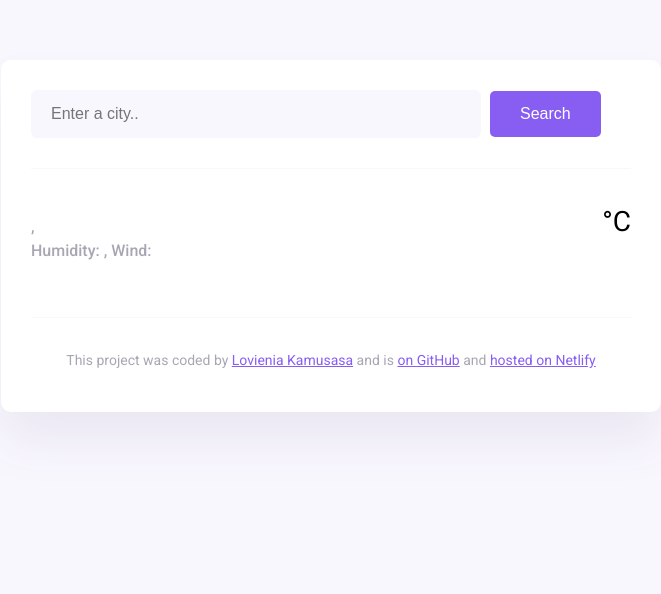
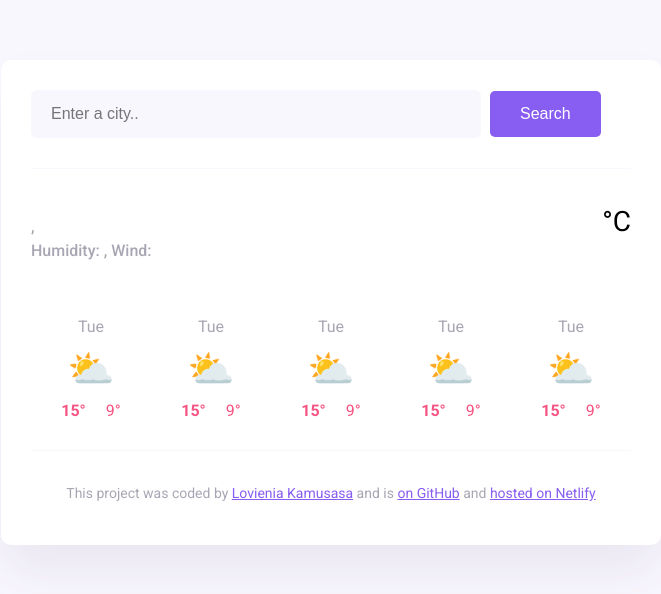
Before and after one commit to lkenya/week7-vanilla-weather-app, a website built with Parcel: page index.html in a window 1280 px wide. Shown: the whole page, without its empty margins (309-970 px from the left). Built offline with nearby package versions, Linux system fonts and the light colour scheme; no server answers.

Commit message:
Injected forecast HTML from Javascript

```diff
--- a/index.html
+++ b/index.html
@@ -41,13 +41,11 @@
           </div>
           <div class="current-temperature-container">
             <div class="current-temperature-icon" id="icon"></div>
-            <div
-              class="current-temperature-value"
-              id="current-temperature"
-            ></div>
+            <div class="current-temperature-value"id="current-temperature"></div>
             <div class="current-temperature-unit" id="unit">°C</div>
           </div>
         </div>
+        <div class="weather-forecast" id="forecast"></div>
       </main>
       <footer>
         <p>
--- a/src/index.js
+++ b/src/index.js
@@ -59,6 +59,28 @@ function formatDate(date) {
   return `${formattedDay} ${hours}:${minutes}`;
 }
 
+function displayForecast() {
+  let forecastElement = document.querySelector("#forecast");
+  let days = ["Tue", "Wed", "Thu", "Fri", "Sat"];
+  let forecastHtml = "";
+
+  days.forEach(function (day) {
+    forecastHtml += `
+        <div class="weather-forecast-day">
+        <div class="weather-forecast-date">Tue</div>
+        <div class="weather-forecast-icon">⛅</div>
+        <div class="weather-forecast-temperatures">
+            <div class="weather-forecast-temperature"><strong>15&deg;</strong></div>
+            <div class="weather-forecast-temperature">9&deg;</div>
+        </div>
+        </div>
+    `;
+  });
+
+  forecastElement.innerHTML = forecastHtml;
+}
+
 let searchForm = document.querySelector("#search-form");
 searchForm.addEventListener("submit", handleSearchSubmit);
 searchWeatherCity("Harare");
+displayForecast();
--- a/src/styles.css
+++ b/src/styles.css
@@ -14,7 +14,6 @@ a {
   padding: 30px;
   border-radius: 10px;
   box-shadow: 0 30px 50px rgba(65, 50, 100, 0.08);
-
 }
 
 header {
@@ -88,7 +87,32 @@ main {
   margin-top: 6px;
   font-size: 28px;
 }
-
+.weather-forecast {
+  display: flex;
+  justify-content: space-around;
+  margin-top: 30px;
+}
+.weather-forecast-date {
+  text-align: center;
+  font-size: 16px;
+  line-height: 20px;
+  color: rgba(39, 33, 66, 0.4);
+  margin-bottom: 10px;
+}
+.weather-forecast-icon {
+  text-align: center;
+  font-size: 38px;
+}
+.weather-forecast-temperatures {
+  text-align: center;
+  color: #f65282;
+  display: flex;
+  justify-content: center;
+  margin-top: 10px;
+}
+.weather-forecast-temperature {
+  padding: 0 10px;
+}
 footer {
   border-top: 1px solid #f9f7fe;
   text-align: center;
```
